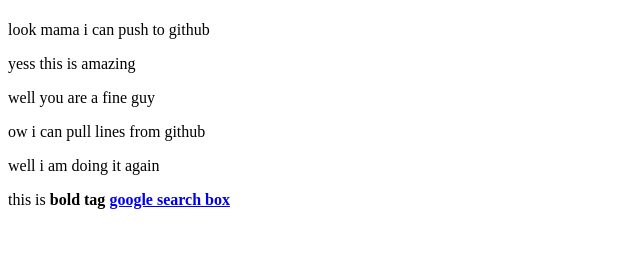
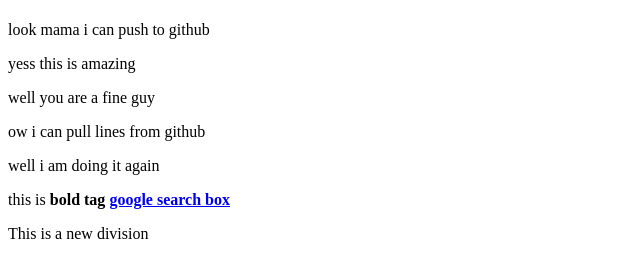
Before and after one commit to Shakhawat-Ullah/my-first-website, a plain HTML site: page index.html in a window 1280 px wide. Shown: the part 59-336 px from the top of the page, without its empty margins (0-640 px from the left). Drawn offline with Linux system fonts and the light colour scheme.

Commit message:
saleh ahmed is watching

```diff
--- a/index.html
+++ b/index.html
@@ -12,6 +12,9 @@
     <p> ow i can pull lines from github </p>
     <p> well i am doing it again</p>
     <P> this is <b> bold tag <a href="https://www.google.com">google search box</a></b></P>
+<div>
+<p> This is a new division</p>
+</div>
 
 </body>
 </html>
```
